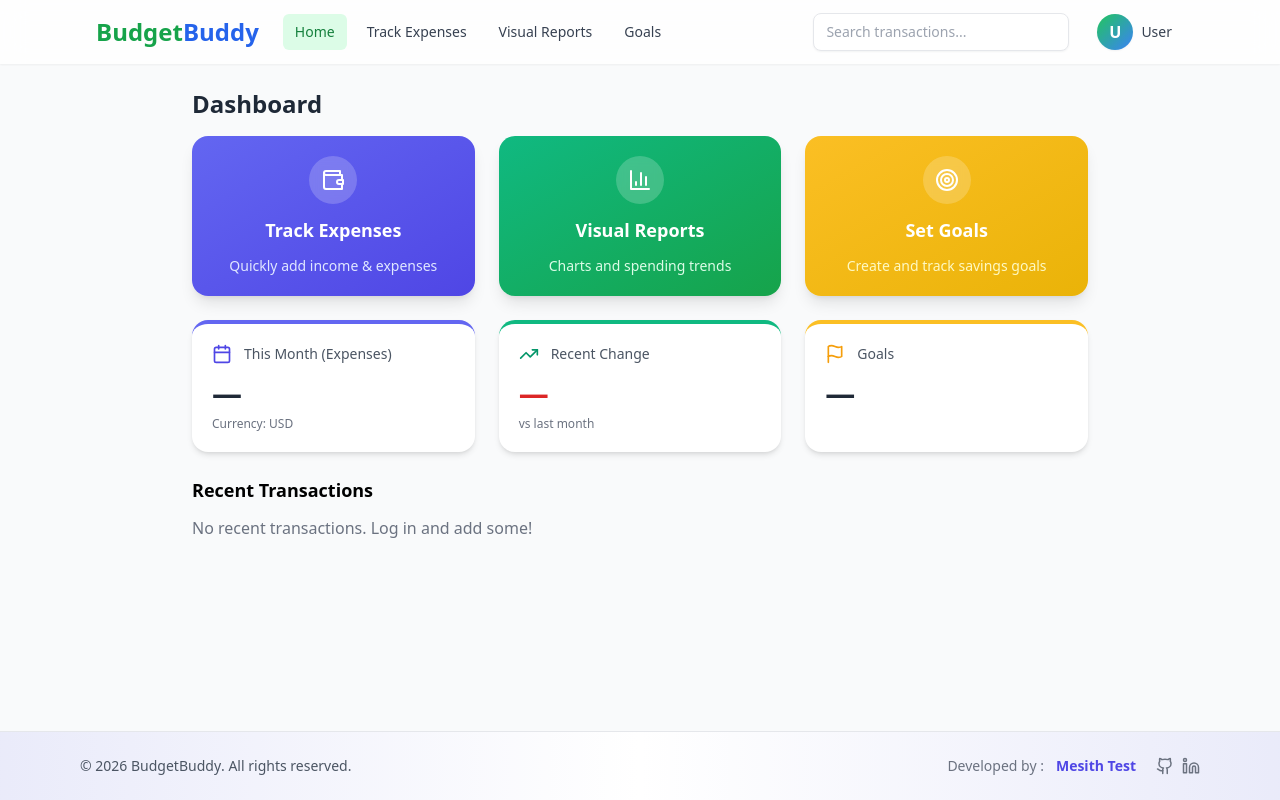
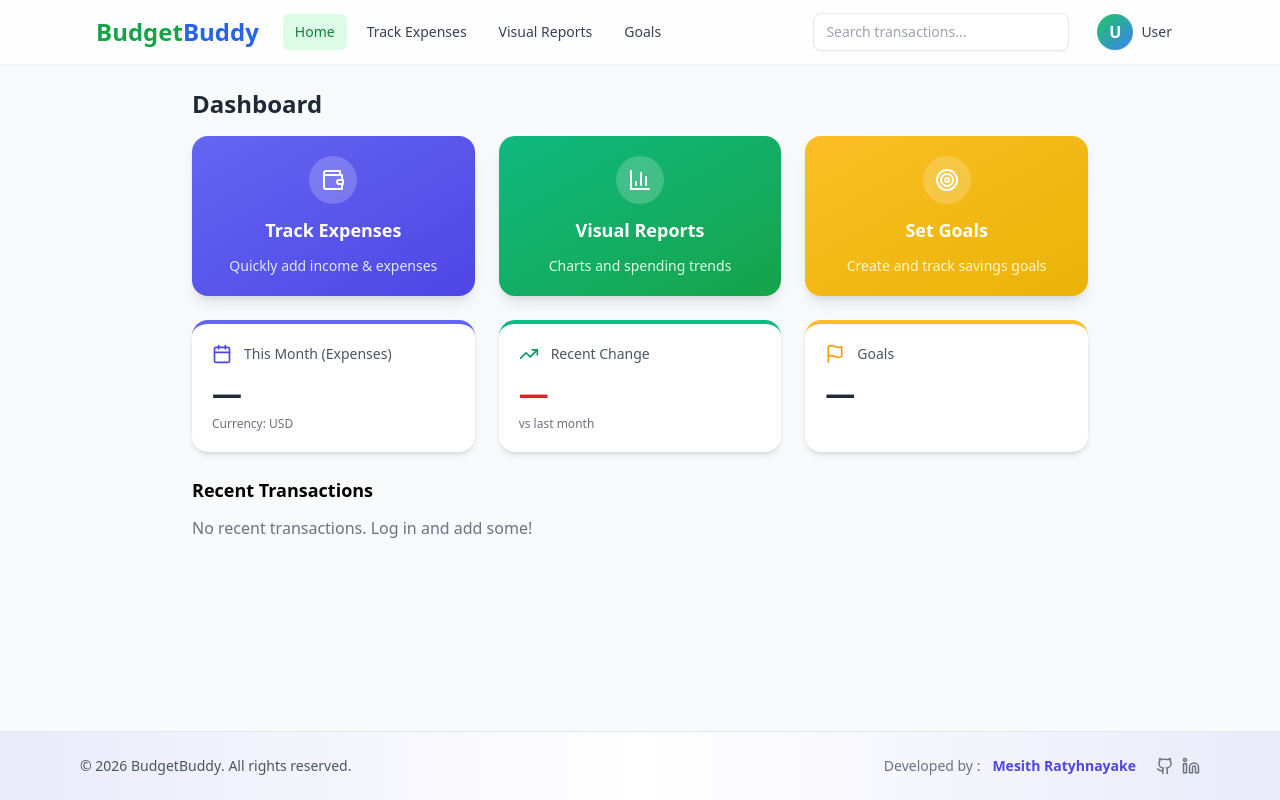
Before and after one commit to Mesit-Rathnayake/budgetbuddy, a React (Create React App) app in the folder front/: page /home in a window 1280 px wide. Built offline with nearby package versions, Linux system fonts and the light colour scheme.

Commit message:
Testing Pipelines

```diff
--- a/front/src/components/Footer.js
+++ b/front/src/components/Footer.js
@@ -20,7 +20,7 @@ export default function Footer() {
             rel="noopener noreferrer"
             className="font-semibold text-indigo-600 hover:text-indigo-700 transition-colors duration-200 hover:underline"
           >
-            Mesith Test
+            Mesith Ratyhnayake
           </a>
 
           {/* Optional Icons */}
```
